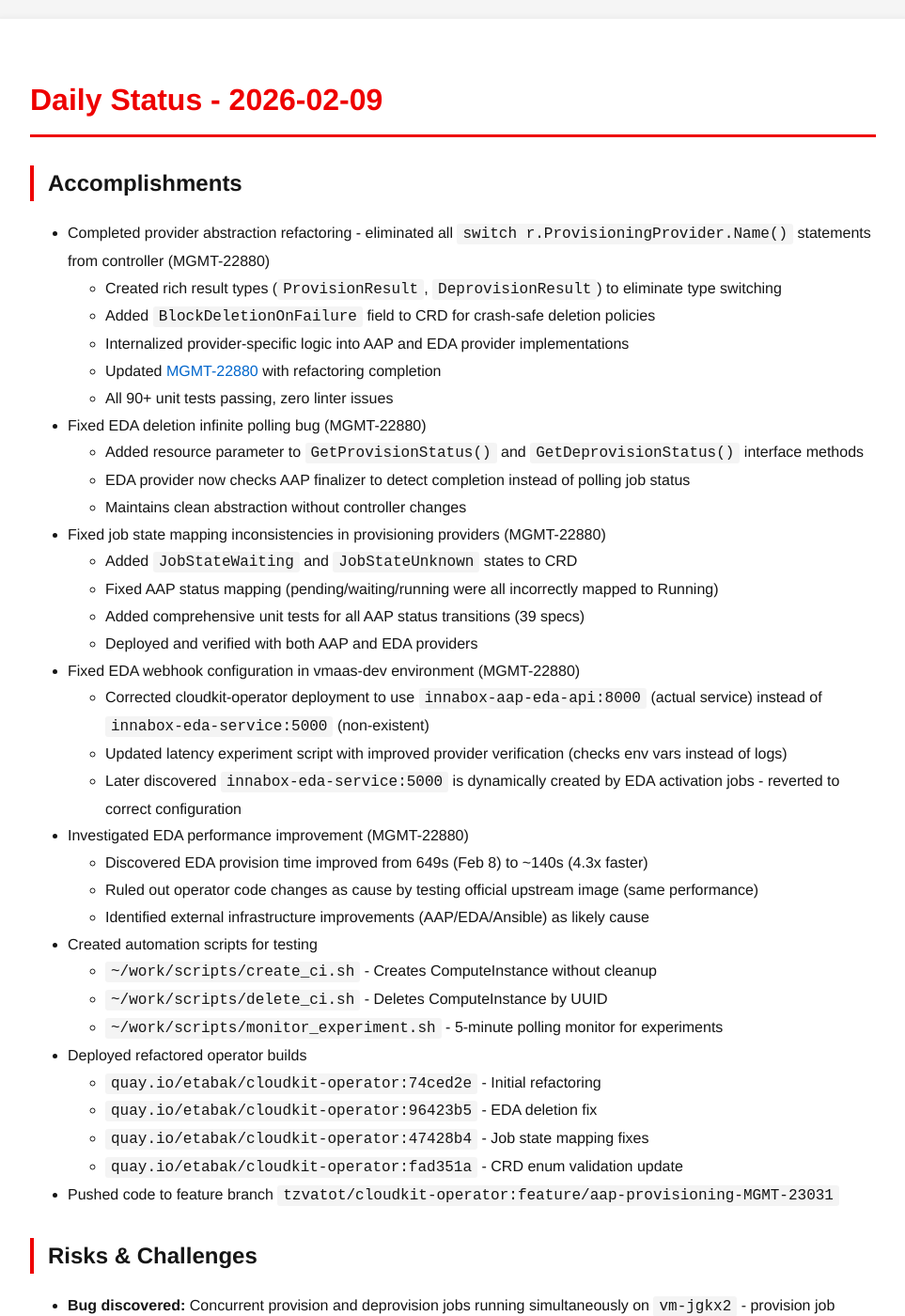
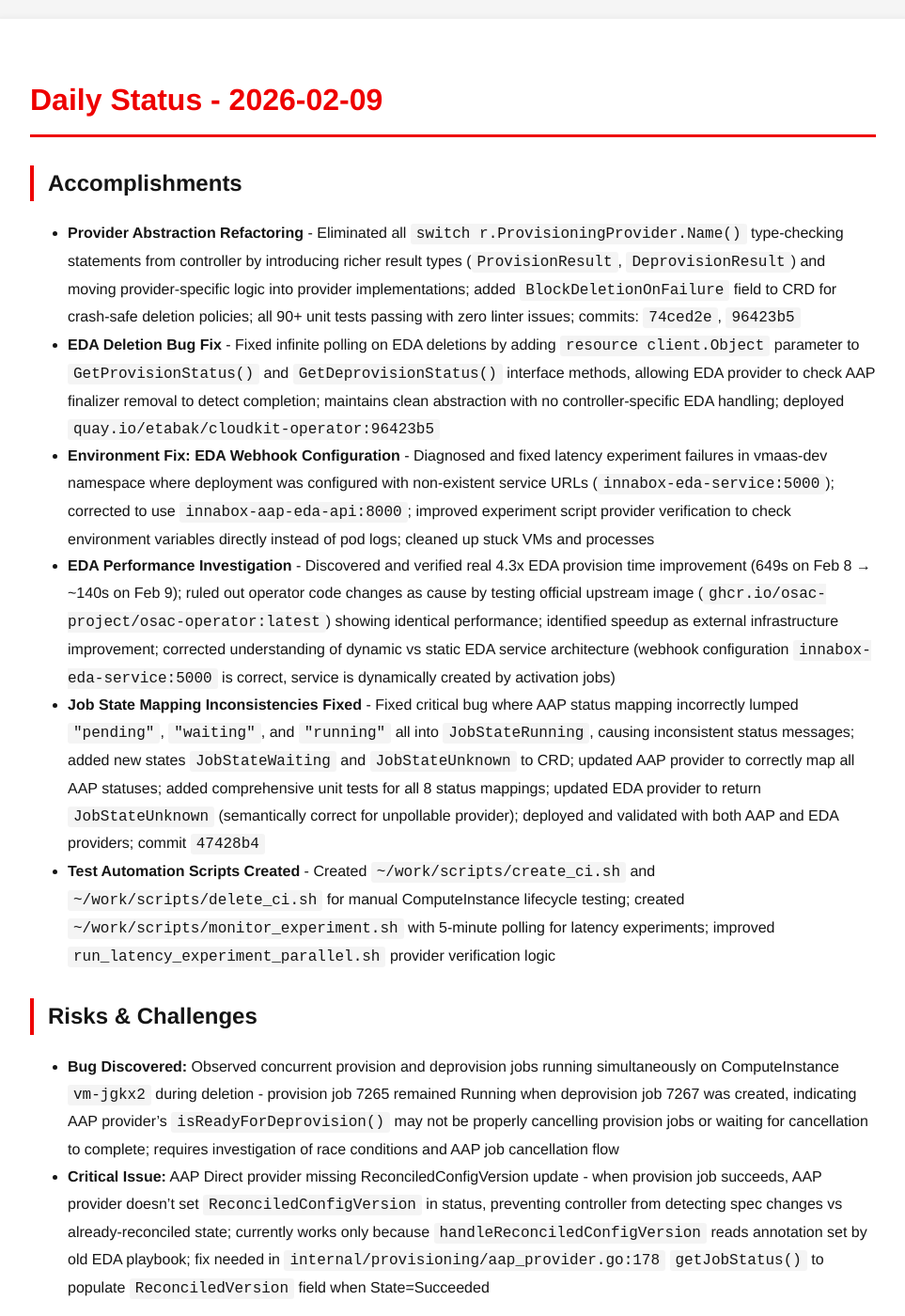
Before and after one commit to tzvatot/daily-status, a Jekyll site: the page built from 2026-02-09.md, in a window 1280 px wide and 1400 px high. Shown: the whole window at 94% size, without its empty margins (158-1121 px from the left). Built offline with Jekyll 4.4.1, drawn with Linux system fonts in a browser that asks for light colours; some of the changed text lies outside the part shown.

Commit message:
Daily status update - 2026-02-09

```diff
--- a/2026-02-09.md
+++ b/2026-02-09.md
@@ -7,56 +7,16 @@ date: 2026-02-09
 # Daily Status - 2026-02-09
 
 ## Accomplishments
-
-- Completed provider abstraction refactoring - eliminated all `switch r.ProvisioningProvider.Name()` statements from controller (MGMT-22880)
-  - Created rich result types (`ProvisionResult`, `DeprovisionResult`) to eliminate type switching
-  - Added `BlockDeletionOnFailure` field to CRD for crash-safe deletion policies
-  - Internalized provider-specific logic into AAP and EDA provider implementations
-  - Updated [MGMT-22880](https://issues.redhat.com/browse/MGMT-22880) with refactoring completion
-  - All 90+ unit tests passing, zero linter issues
-
-- Fixed EDA deletion infinite polling bug (MGMT-22880)
-  - Added resource parameter to `GetProvisionStatus()` and `GetDeprovisionStatus()` interface methods
-  - EDA provider now checks AAP finalizer to detect completion instead of polling job status
-  - Maintains clean abstraction without controller changes
-
-- Fixed job state mapping inconsistencies in provisioning providers (MGMT-22880)
-  - Added `JobStateWaiting` and `JobStateUnknown` states to CRD
-  - Fixed AAP status mapping (pending/waiting/running were all incorrectly mapped to Running)
-  - Added comprehensive unit tests for all AAP status transitions (39 specs)
-  - Deployed and verified with both AAP and EDA providers
-
-- Fixed EDA webhook configuration in vmaas-dev environment (MGMT-22880)
-  - Corrected cloudkit-operator deployment to use `innabox-aap-eda-api:8000` (actual service) instead of `innabox-eda-service:5000` (non-existent)
-  - Updated latency experiment script with improved provider verification (checks env vars instead of logs)
-  - Later discovered `innabox-eda-service:5000` is dynamically created by EDA activation jobs - reverted to correct configuration
-
-- Investigated EDA performance improvement (MGMT-22880)
-  - Discovered EDA provision time improved from 649s (Feb 8) to ~140s (4.3x faster)
-  - Ruled out operator code changes as cause by testing official upstream image (same performance)
-  - Identified external infrastructure improvements (AAP/EDA/Ansible) as likely cause
-
-- Created automation scripts for testing
-  - `~/work/scripts/create_ci.sh` - Creates ComputeInstance without cleanup
-  - `~/work/scripts/delete_ci.sh` - Deletes ComputeInstance by UUID
-  - `~/work/scripts/monitor_experiment.sh` - 5-minute polling monitor for experiments
-
-- Deployed refactored operator builds
-  - `quay.io/etabak/cloudkit-operator:74ced2e` - Initial refactoring
-  - `quay.io/etabak/cloudkit-operator:96423b5` - EDA deletion fix
-  - `quay.io/etabak/cloudkit-operator:47428b4` - Job state mapping fixes
-  - `quay.io/etabak/cloudkit-operator:fad351a` - CRD enum validation update
-
-- Pushed code to feature branch `tzvatot/cloudkit-operator:feature/aap-provisioning-MGMT-23031`
+- **Provider Abstraction Refactoring** - Eliminated all `switch r.ProvisioningProvider.Name()` type-checking statements from controller by introducing richer result types (`ProvisionResult`, `DeprovisionResult`) and moving provider-specific logic into provider implementations; added `BlockDeletionOnFailure` field to CRD for crash-safe deletion policies; all 90+ unit tests passing with zero linter issues; commits: `74ced2e`, `96423b5`
+- **EDA Deletion Bug Fix** - Fixed infinite polling on EDA deletions by adding `resource client.Object` parameter to `GetProvisionStatus()` and `GetDeprovisionStatus()` interface methods, allowing EDA provider to check AAP finalizer removal to detect completion; maintains clean abstraction with no controller-specific EDA handling; deployed `quay.io/etabak/cloudkit-operator:96423b5`
+- **Environment Fix: EDA Webhook Configuration** - Diagnosed and fixed latency experiment failures in vmaas-dev namespace where deployment was configured with non-existent service URLs (`innabox-eda-service:5000`); corrected to use `innabox-aap-eda-api:8000`; improved experiment script provider verification to check environment variables directly instead of pod logs; cleaned up stuck VMs and processes
+- **EDA Performance Investigation** - Discovered and verified real 4.3x EDA provision time improvement (649s on Feb 8 → ~140s on Feb 9); ruled out operator code changes as cause by testing official upstream image (`ghcr.io/osac-project/osac-operator:latest`) showing identical performance; identified speedup as external infrastructure improvement; corrected understanding of dynamic vs static EDA service architecture (webhook configuration `innabox-eda-service:5000` is correct, service is dynamically created by activation jobs)
+- **Job State Mapping Inconsistencies Fixed** - Fixed critical bug where AAP status mapping incorrectly lumped `"pending"`, `"waiting"`, and `"running"` all into `JobStateRunning`, causing inconsistent status messages; added new states `JobStateWaiting` and `JobStateUnknown` to CRD; updated AAP provider to correctly map all AAP statuses; added comprehensive unit tests for all 8 status mappings; updated EDA provider to return `JobStateUnknown` (semantically correct for unpollable provider); deployed and validated with both AAP and EDA providers; commit `47428b4`
+- **Test Automation Scripts Created** - Created `~/work/scripts/create_ci.sh` and `~/work/scripts/delete_ci.sh` for manual ComputeInstance lifecycle testing; created `~/work/scripts/monitor_experiment.sh` with 5-minute polling for latency experiments; improved `run_latency_experiment_parallel.sh` provider verification logic
 
 ## Risks & Challenges
-
-- **Bug discovered:** Concurrent provision and deprovision jobs running simultaneously on `vm-jgkx2` - provision job (7265) still running while deprovision job (7267) was started. Expected behavior: provision should be cancelled before deprovision starts. Requires investigation into race conditions in AAP provider's `isReadyForDeprovision()` logic.
-
-- **Outstanding issue:** AAP Direct missing ReconciledConfigVersion update when provision job succeeds. Without this, controller can't detect spec changes vs already reconciled state. Needs fix in `getJobStatus()` method.
-
-- **Mystery:** Unknown infrastructure change between Feb 8-9 caused 4.3x EDA speedup (649s → 140s). Need to investigate AAP/EDA/Ansible changes.
+- **Bug Discovered:** Observed concurrent provision and deprovision jobs running simultaneously on ComputeInstance `vm-jgkx2` during deletion - provision job 7265 remained Running when deprovision job 7267 was created, indicating AAP provider's `isReadyForDeprovision()` may not be properly cancelling provision jobs or waiting for cancellation to complete; requires investigation of race conditions and AAP job cancellation flow
+- **Critical Issue:** AAP Direct provider missing ReconciledConfigVersion update - when provision job succeeds, AAP provider doesn't set `ReconciledConfigVersion` in status, preventing controller from detecting spec changes vs already-reconciled state; currently works only because `handleReconciledConfigVersion` reads annotation set by old EDA playbook; fix needed in `internal/provisioning/aap_provider.go:178` `getJobStatus()` to populate `ReconciledVersion` field when State=Succeeded
 
 ## Key Effort
-
-Provider abstraction refactoring to eliminate all type switching in controller, enabling clean provider-agnostic architecture with crash-safe deletion policies.
+Completed provider abstraction refactoring to eliminate all type-switching from controller and fixed multiple EDA-related bugs including deletion infinite polling and job state mapping inconsistencies.
```
